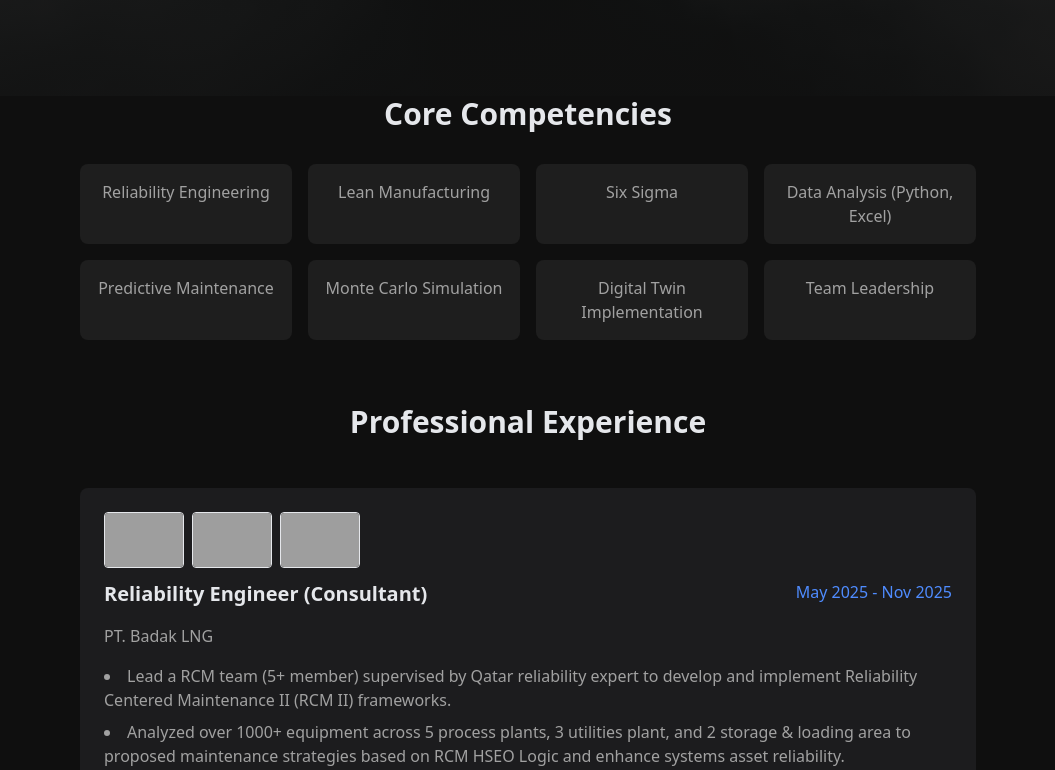
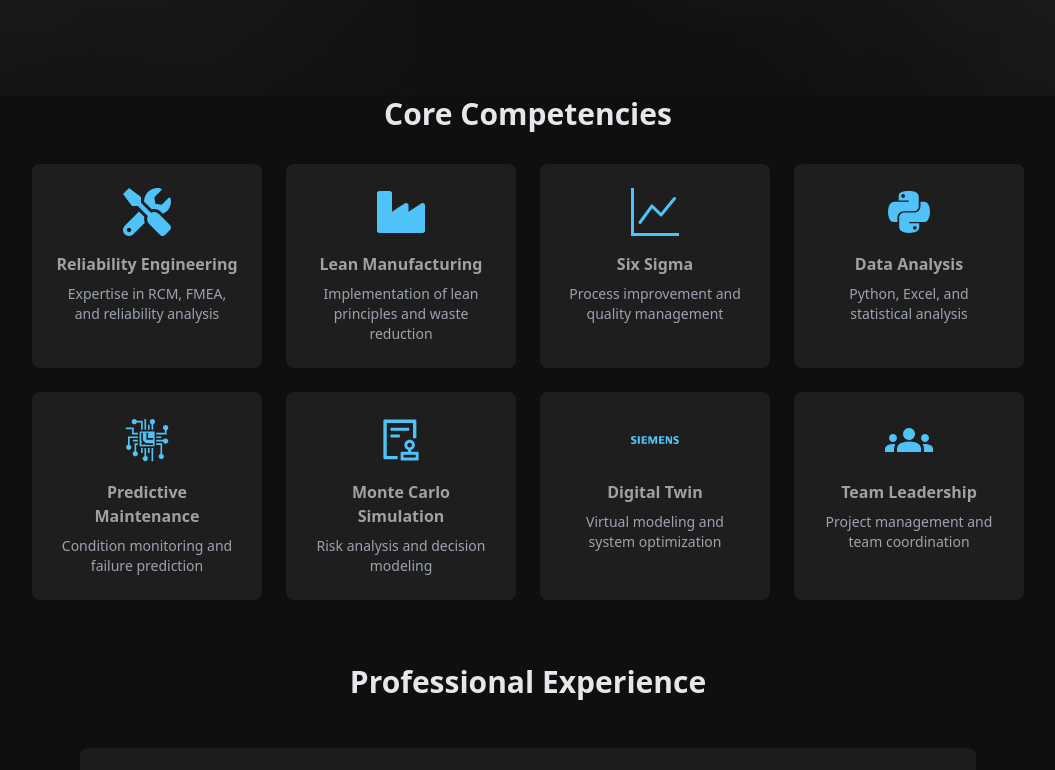
Before and after one commit to lzrdaditya/my-portfolio, a Next.js app: page / in a window 1280 px wide. Shown: the part 704-1474 px from the top of the page, without its empty margins (112-1167 px from the left). Built offline with nearby package versions, Linux system fonts and the light colour scheme; grey boxes are pictures that could not be loaded.

Commit message:
Add icons and descriptions to Core Competencies (SkillsSection)

```diff
--- a/src/components/SkillsSection.jsx
+++ b/src/components/SkillsSection.jsx
@@ -1,25 +1,68 @@
+import { FaTools, FaIndustry, FaChartLine, FaPython } from 'react-icons/fa';
+import { GiProcessor } from 'react-icons/gi';
+import { MdGroups } from 'react-icons/md';
+import { SiSiemens } from 'react-icons/si';
+import { BsGraphUp } from 'react-icons/bs';
+import { AiOutlineAudit } from 'react-icons/ai';
+
 export default function SkillsSection() {
   const skills = [
-    "Reliability Engineering",
-    "Lean Manufacturing",
-    "Six Sigma",
-    "Data Analysis (Python, Excel)",
-    "Predictive Maintenance",
-    "Monte Carlo Simulation",
-    "Digital Twin Implementation",
-    "Team Leadership",
+    {
+      name: "Reliability Engineering",
+      icon: FaTools,
+      description: "Expertise in RCM, FMEA, and reliability analysis"
+    },
+    {
+      name: "Lean Manufacturing",
+      icon: FaIndustry,
+      description: "Implementation of lean principles and waste reduction"
+    },
+    {
+      name: "Six Sigma",
+      icon: BsGraphUp,
+      description: "Process improvement and quality management"
+    },
+    {
+      name: "Data Analysis",
+      icon: FaPython,
+      description: "Python, Excel, and statistical analysis"
+    },
+    {
+      name: "Predictive Maintenance",
+      icon: GiProcessor,
+      description: "Condition monitoring and failure prediction"
+    },
+    {
+      name: "Monte Carlo Simulation",
+      icon: AiOutlineAudit,
+      description: "Risk analysis and decision modeling"
+    },
+    {
+      name: "Digital Twin",
+      icon: SiSiemens,
+      description: "Virtual modeling and system optimization"
+    },
+    {
+      name: "Team Leadership",
+      icon: MdGroups,
+      description: "Project management and team coordination"
+    }
   ];
 
   return (
-    <section id="skills" className="fade-in text-center">
+    <section id="skills" className="fade-in text-center py-16">
       <h2 className="text-3xl font-semibold mb-8">Core Competencies</h2>
-      <div className="grid grid-cols-2 md:grid-cols-4 gap-4 max-w-4xl mx-auto">
+      <div className="grid grid-cols-2 md:grid-cols-4 gap-6 max-w-5xl mx-auto px-4">
         {skills.map((skill) => (
           <div
-            key={skill}
-            className="bg-[#1e1e1e] rounded-lg py-4 px-2 text-silver hover:text-white hover:bg-[#2a2a2a] transition"
+            key={skill.name}
+            className="bg-[#1e1e1e] rounded-lg p-6 text-silver hover:text-white hover:bg-[#2a2a2a] transition-all transform hover:-translate-y-1 hover:shadow-xl group"
           >
-            {skill}
+            <div className="flex flex-col items-center">
+              <skill.icon className="w-12 h-12 mb-4 text-[#4fc3f7] group-hover:text-white transition-colors" />
+              <h3 className="font-semibold mb-2">{skill.name}</h3>
+              <p className="text-sm text-gray-400 group-hover:text-gray-300">{skill.description}</p>
+            </div>
           </div>
         ))}
       </div>
```
